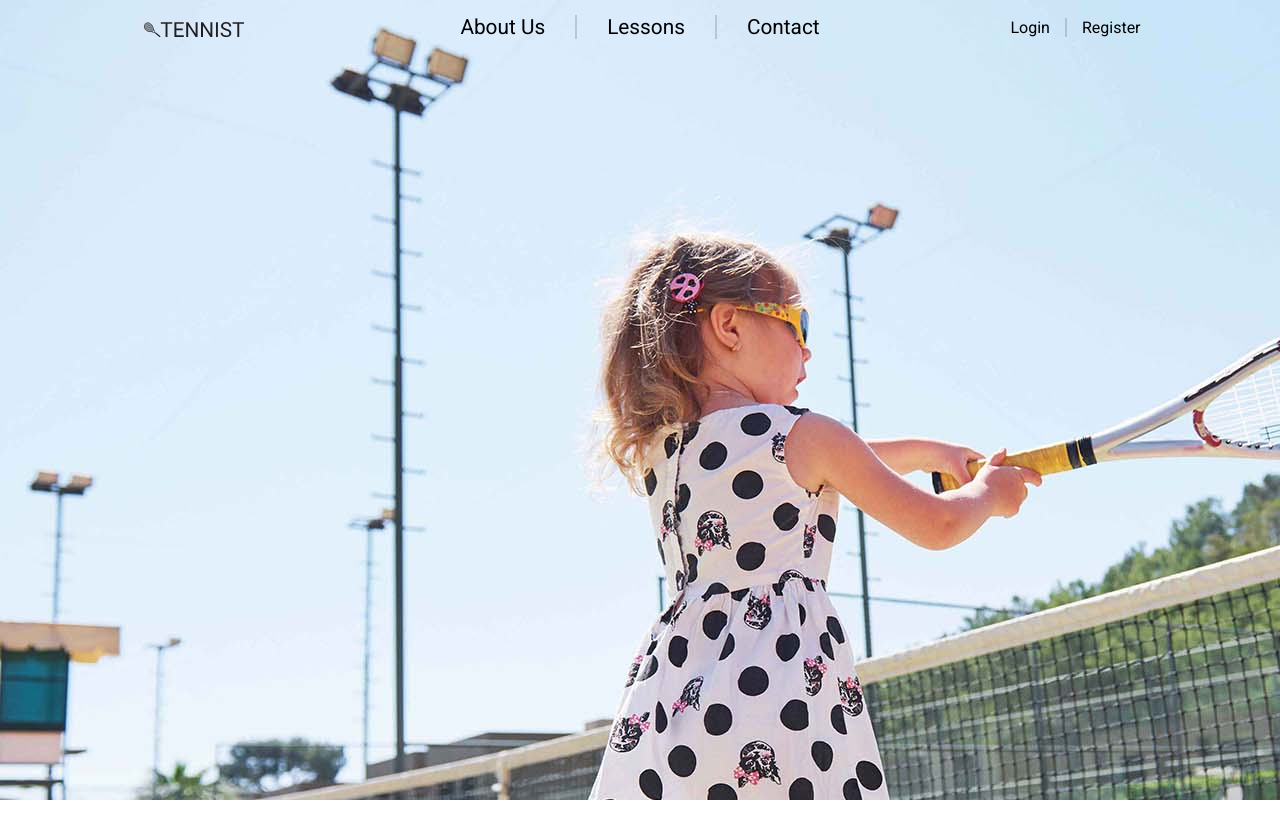
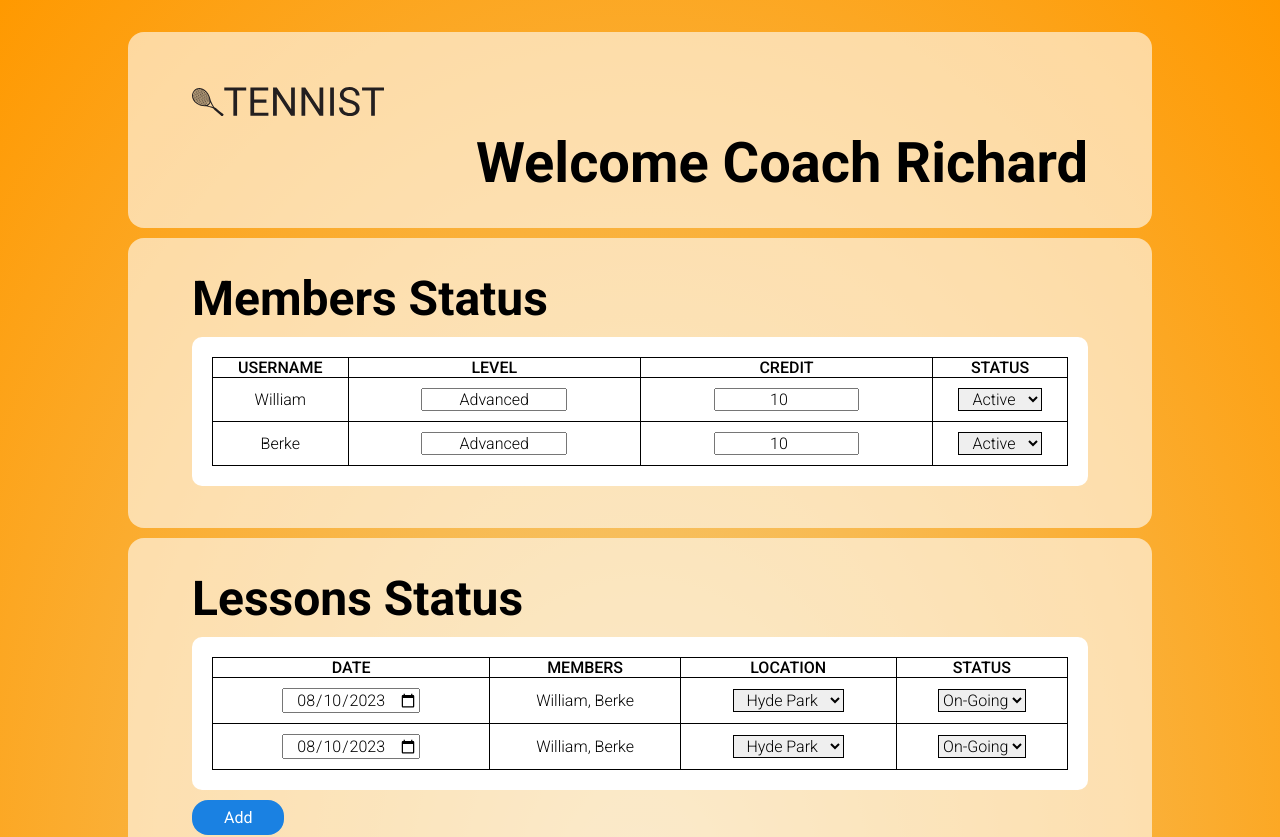
Before and after one commit to williamlee722/tennis-deploy, a React (Create React App) app in the folder Client/: page /admin in a window 1280 px wide. Before the commit this address led to /. Shown: the top 837 px of the page. Built offline with nearby package versions, Linux system fonts and the light colour scheme; the HTML template or start-up script is replaced by a standard one.

Commit message:
admin page added

```diff
--- a/Client/src/App.js
+++ b/Client/src/App.js
@@ -6,6 +6,7 @@ import Login from "./pages/login";
 import Register from "./pages/register";
 import Portal from "./pages/portal";
 import ProtectedRoute from "./authenticate/ProtectedRoute";
+import Admin from "./pages/admin";
 
 function App() {
   return (
@@ -18,6 +19,7 @@ function App() {
           <Route path='/register' element={<Register/>}/>
 
           <Route path='/portal' element={<ProtectedRoute><Portal/></ProtectedRoute>}/>
+          <Route path='/admin' element={<Admin/>}/>
 
           <Route path='/*' element={<Navigate to="/"/>}/>
         </Routes>
--- /dev/null
+++ b/Client/src/css/admin.css
@@ -0,0 +1,138 @@
+.admin{
+    width: 100vw;
+    min-height: 100vh;
+    background-image: radial-gradient(ellipse at bottom, #f4cd7f, #ff9900);
+    display: flex;
+    align-items: center;
+    justify-content: center;
+}
+
+.admin-container{
+    width: 80%;
+    display: grid;
+    grid-template-areas:
+            'user'
+            'members'
+            'schedule';
+    gap: 10px;
+    font-size: 2rem;
+    padding: 2rem 0;
+}
+
+.admin-grid{
+    background-color: rgba(255, 255, 255, 0.6);
+    border-radius: 1rem;
+    padding: 2rem 4rem;
+    display: flex;
+    flex-direction: column;
+    justify-content: space-between;
+}
+
+.admin-user{
+    grid-area: user;
+    font-size: 3.5rem;
+    font-weight: 700;
+}
+
+.admin-user{
+    text-align: end;
+}
+
+.admin-members{
+    grid-area: members;
+}
+
+.admin-schedule{
+    grid-area: schedule;
+}
+
+.admin-credit a, .admin-feedback a{
+    height: fit-content;
+    width: fit-content;
+    border-radius: 1rem;
+    padding: .5rem 2rem;
+    cursor: pointer;
+    color: white;
+    background-color: rgb(26, 129, 226);
+    text-decoration: none;
+    display: flex;
+    justify-content: center;
+    align-items: center;
+    align-self: center;
+    font-size: 1.5rem;
+}
+
+.admin-credit a:hover, .admin-feedback a:hover{
+    background-color: rgb(47, 148, 242);
+}
+
+.admin-feedback{
+    grid-area: feedback;
+    justify-content: space-between;
+}
+
+.admin-calender{
+    grid-area: calendar;
+}
+
+.admin-logo{
+    width: 12rem;
+}
+
+.admin-grid-title{
+    font-size: 3rem;
+    font-weight: 700;
+}
+
+.admin-grid-table{
+    background-color: white;
+    border-radius: 10px;
+    padding: 20px;
+    margin: 10px 0;
+}
+
+.admin-grid-table table{
+    width: 100%;
+}
+
+.admin-grid-table table, .admin-grid-table td, .admin-grid-table th, .admin-grid-table select {
+  border: 1px solid black;
+  border-collapse: collapse;
+}
+
+.admin-grid-table th, .admin-grid-table td{
+    font-size: 1rem;
+    font-weight: 300;
+    text-align: center;
+}
+
+.admin-grid-table th{
+    font-weight: 500;
+}
+
+.admin-grid-table input{
+    width: 50%;
+}
+
+.admin-grid-table input, .admin-grid-table select{
+    text-align: center;
+    margin: 10px 0;
+    font-size: 1rem;
+    font-weight: 300;
+}
+
+.admin-schedule a{
+    height: fit-content;
+    width: fit-content;
+    border-radius: 1rem;
+    padding: .5rem 2rem;
+    font-size: 1rem;
+    cursor: pointer;
+    color: white;
+    background-color: rgb(26, 129, 226);
+    text-decoration: none;
+}
+
+.admin-schedule a:hover{
+    background-color: rgb(47, 148, 242);
+}
--- /dev/null
+++ b/Client/src/pages/admin.jsx
@@ -0,0 +1,98 @@
+import React, { useEffect, useState } from 'react'
+import '../css/admin.css'
+import '../css/calendar.css'
+import Logo from '../images/logo'
+import ClassCalendar from '../components/portal/classCalendar'
+import Cookies from "universal-cookie";
+const cookies = new Cookies();
+const server_url = process.env.REACT_APP_SERVER_BASE_URL;
+
+function Admin() {
+
+  return (
+    <div className='admin'>
+      <div className='admin-container'>
+        <div className='admin-grid admin-user'>
+          <div className='admin-logo'><a href='/'><Logo /></a></div>
+          <p>Welcome Coach Richard</p>
+        </div>
+        <div className='admin-grid admin-members'>
+          <p className='admin-grid-title'>Members Status</p>
+          <div className='admin-grid-table'>
+            <table>
+              <tbody>
+                <tr>
+                  <th>USERNAME</th>
+                  <th>LEVEL</th>
+                  <th>CREDIT</th>
+                  <th>STATUS</th>
+                </tr>
+                <tr>
+                  <td>William</td>
+                  <td><input type='text' value={'Advanced'}/></td>
+                  <td><input type='number' value={10}/></td>
+                  <td><select>
+                    <option value="active">Active</option>
+                    <option value="suspend">Suspend</option>
+                  </select></td>
+                </tr>
+                <tr>
+                  <td>Berke</td>
+                  <td><input type='text' value={'Advanced'}/></td>
+                  <td><input type='number' value={10}/></td>
+                  <td><select>
+                    <option value="active">Active</option>
+                    <option value="suspend">Suspend</option>
+                  </select></td>
+                </tr>
+              </tbody>
+            </table>
+          </div>
+
+        </div>
+        <div className='admin-grid admin-schedule'>
+          <p className='admin-grid-title'>Lessons Status</p>
+          <div className='admin-grid-table'>
+            <table>
+              <tbody>
+                <tr>
+                  <th>DATE</th>
+                  <th>MEMBERS</th>
+                  <th>LOCATION</th>
+                  <th>STATUS</th>
+                </tr>
+                <tr>
+                  <td><input type='date' value={'2023-08-10'}/></td>
+                  <td>William, Berke</td>
+                  <td><select>
+                    <option value="1">Hyde Park</option>
+                    <option value="2">Lafarge Park</option>
+                  </select></td>
+                  <td><select>
+                    <option value="on">On-Going</option>
+                    <option value="canceled">Canceled</option>
+                  </select></td>
+                </tr>
+                <tr>
+                  <td><input type='date' value={'2023-08-10'}/></td>
+                  <td>William, Berke</td>
+                  <td><select>
+                    <option value="1">Hyde Park</option>
+                    <option value="2">Lafarge Park</option>
+                  </select></td>
+                  <td><select>
+                    <option value="on">On-Going</option>
+                    <option value="canceled">Canceled</option>
+                  </select></td>
+                </tr>
+              </tbody>
+            </table>
+          </div>
+          <a href='/'>Add</a>
+        </div>
+      </div>
+    </div>
+  )
+}
+
+export default Admin
```
